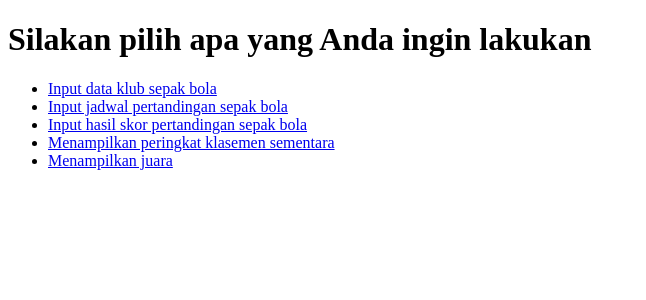
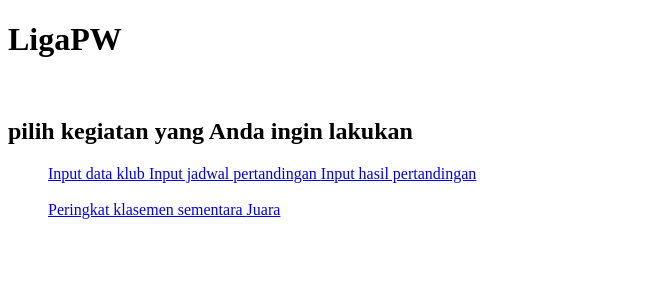
Before and after one commit to yusrianasghany/TugasLigaPW, a PHP site: page / in a window 1280 px wide. Shown: the top 300 px of the page, without its empty margins (0-646 px from the left). Run offline with PHP 8.4, Linux system fonts and the light colour scheme.

Commit message:
Update index.php

```diff
--- a/index.php
+++ b/index.php
@@ -7,16 +7,16 @@
     <title>Sepak Bola Liga PW</title>
 </head>
 <body>
-    <h1>Silakan pilih apa yang Anda ingin lakukan</h1>
-
+    <div class="gradasi"></div>
+        <h1> LigaPW </h1> <br>
+        <h2> pilih kegiatan yang Anda ingin lakukan</h2>
+    </div>
     <ul>
-        <li><a href="input.php">Input data klub sepak bola</a></li>
-        <li><a href="jadwal.php">Input jadwal pertandingan sepak bola</a></li>
-        <li><a href="hasil.php">Input hasil skor pertandingan sepak bola</a></li>
-        <li><a href="klasemen.php">Menampilkan peringkat klasemen sementara</a></li>
-        <li><a href="juara.php">Menampilkan juara</a></li>
-
+        <a href="input.php"> Input data klub </a>
+        <a href="jadwal.php"> <span class="tab"> Input jadwal pertandingan </span></a>
+        <a href="hasil.php"> <span class="tab"> Input hasil pertandingan </span></a> <br> <br>
+        <a href="klasemen.php"> <span class="tab"> Peringkat klasemen sementara </span> </span> </a>
+        <a href="juara.php"><span class="tab"> Juara </span></a>
     </ul>
-
 </body>
 </html>
```
